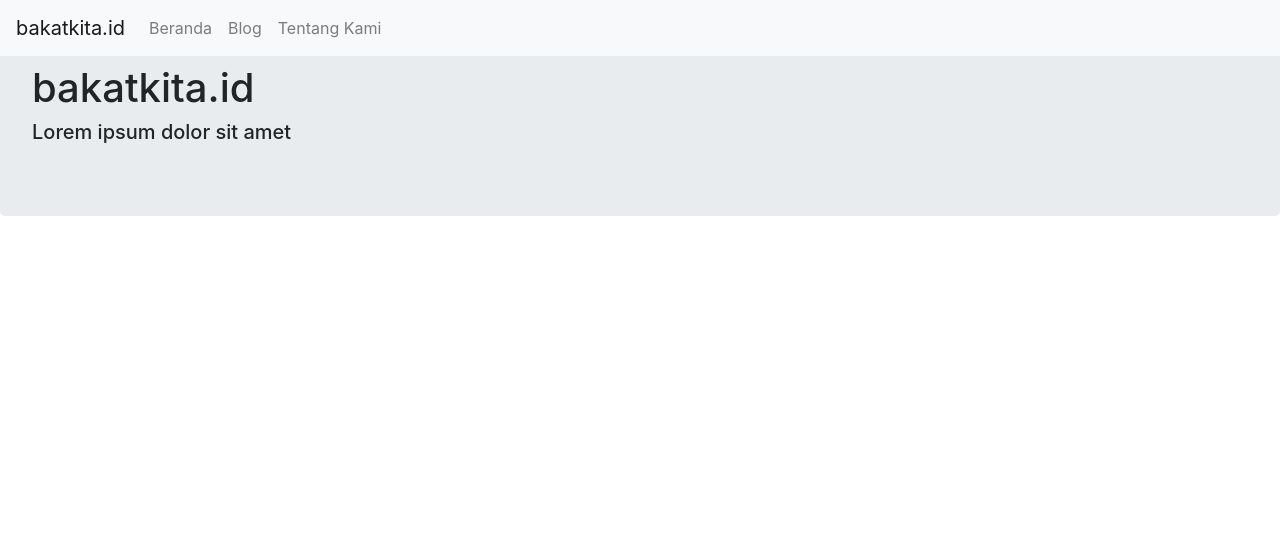
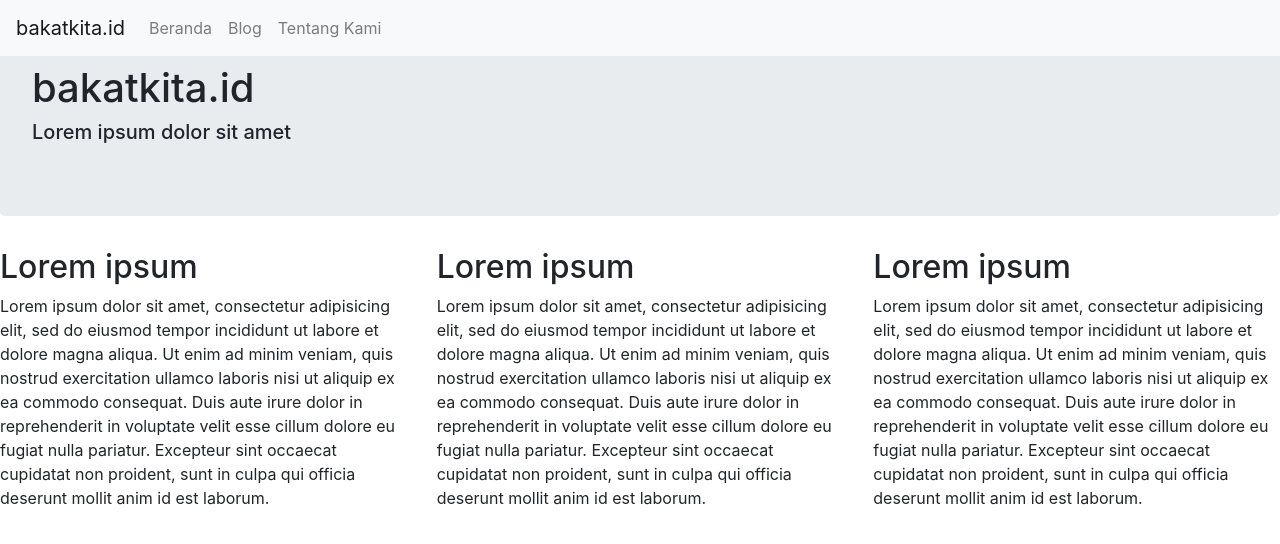
Before and after one commit to mkhaufillah/bakatkita, a plain HTML site: page index.html in a window 1280 px wide. Drawn offline with Linux system fonts and the light colour scheme.

Commit message:
header and content
sdasda

```diff
--- a/index.html
+++ b/index.html
@@ -53,6 +53,19 @@
       <h5>Lorem ipsum dolor sit amet</h5>
     </div>
     <!-- content section -->
-
+    <div class="row">
+    <div class="col-sm-4">
+      <h2>Lorem ipsum</h2>
+      Lorem ipsum dolor sit amet, consectetur adipisicing elit, sed do eiusmod tempor incididunt ut labore et dolore magna aliqua. Ut enim ad minim veniam, quis nostrud exercitation ullamco laboris nisi ut aliquip ex ea commodo consequat. Duis aute irure dolor in reprehenderit in voluptate velit esse cillum dolore eu fugiat nulla pariatur. Excepteur sint occaecat cupidatat non proident, sunt in culpa qui officia deserunt mollit anim id est laborum.
+    </div>
+    <div class="col-sm-4">
+            <h2>Lorem ipsum</h2>
+      Lorem ipsum dolor sit amet, consectetur adipisicing elit, sed do eiusmod tempor incididunt ut labore et dolore magna aliqua. Ut enim ad minim veniam, quis nostrud exercitation ullamco laboris nisi ut aliquip ex ea commodo consequat. Duis aute irure dolor in reprehenderit in voluptate velit esse cillum dolore eu fugiat nulla pariatur. Excepteur sint occaecat cupidatat non proident, sunt in culpa qui officia deserunt mollit anim id est laborum.
+    </div>
+    <div class="col-sm-4">
+            <h2>Lorem ipsum</h2>
+      Lorem ipsum dolor sit amet, consectetur adipisicing elit, sed do eiusmod tempor incididunt ut labore et dolore magna aliqua. Ut enim ad minim veniam, quis nostrud exercitation ullamco laboris nisi ut aliquip ex ea commodo consequat. Duis aute irure dolor in reprehenderit in voluptate velit esse cillum dolore eu fugiat nulla pariatur. Excepteur sint occaecat cupidatat non proident, sunt in culpa qui officia deserunt mollit anim id est laborum.
+    </div>
+  </div>
   </body>
 </html>
```
